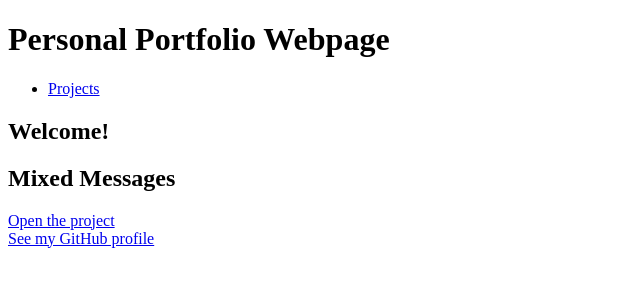
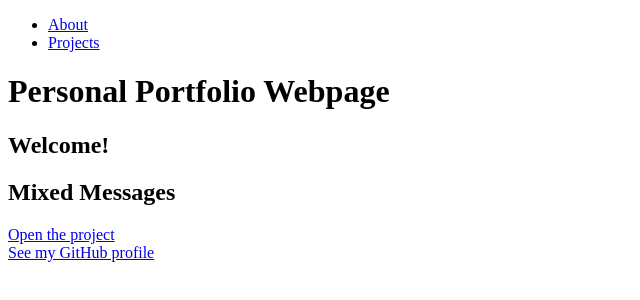
Before and after one commit to gnzlplcs/personal-portfolio-fccproject, a plain HTML site: page index.html in a window 1280 px wide. Shown: the whole page, without its empty margins (0-640 px from the left). Drawn offline with Linux system fonts and the light colour scheme.

Commit message:
✅ remained user stories completed

```diff
--- a/index.html
+++ b/index.html
@@ -1,21 +1,27 @@
 <!DOCTYPE html>
 <html lang="en">
+
 <head>
   <meta charset="UTF-8">
   <meta http-equiv="X-UA-Compatible" content="IE=edge">
   <meta name="viewport" content="width=device-width, initial-scale=1.0">
   <title>Personal Portfolio Webpage</title>
+  <link rel="stylesheet" href="style.css">
 </head>
+
 <body>
+  <nav id="navbar">
+    <ul>
+      <li>
+        <a href="#welcome-section">About</a>
+      </li>
+      <li>
+        <a href="#projects">Projects</a>
+      </li>
+    </ul>
+  </nav>
   <header>
     <h1>Personal Portfolio Webpage</h1>
-    <nav id="navbar">
-      <ul>
-        <li>
-          <a href="#projects">Projects</a>
-        </li>
-      </ul>
-    </nav>
   </header>
   <main>
     <section id="welcome-section">
@@ -27,10 +33,12 @@
         <a href="https://gnzlplcs.github.io/mixed-messages/" target="_blank">Open the project</a>
       </div>
       <div>
-        <a href="http://github.com/gnzlplcs/" target="_blank" id="profile-link">See my GitHub profile</a>
+        <a href="http://github.com/gnzlplcs/" target="_blank" id="profile-link">See my GitHub
+          profile</a>
       </div>
     </section>
   </main>
   <footer></footer>
 </body>
+
 </html>
```
